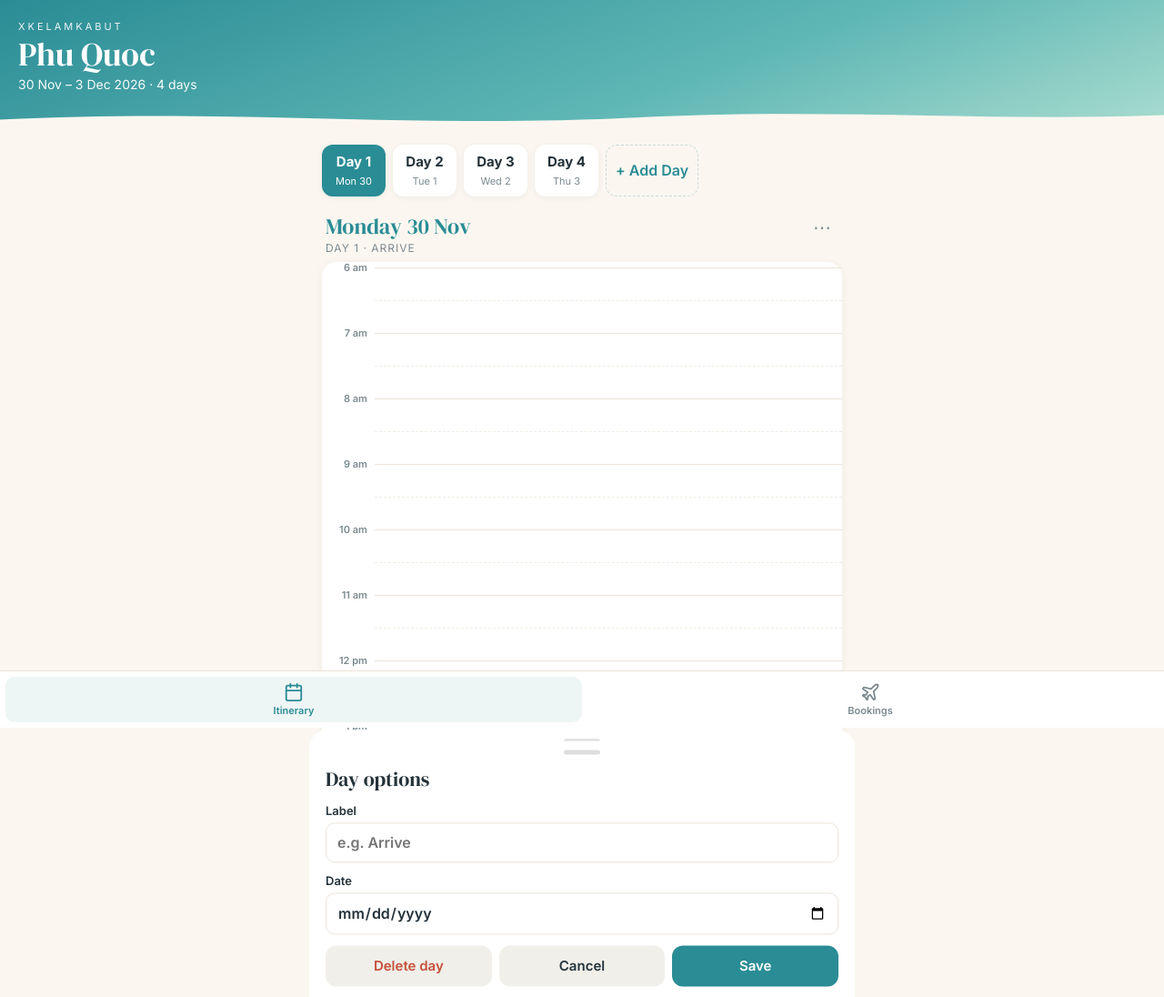
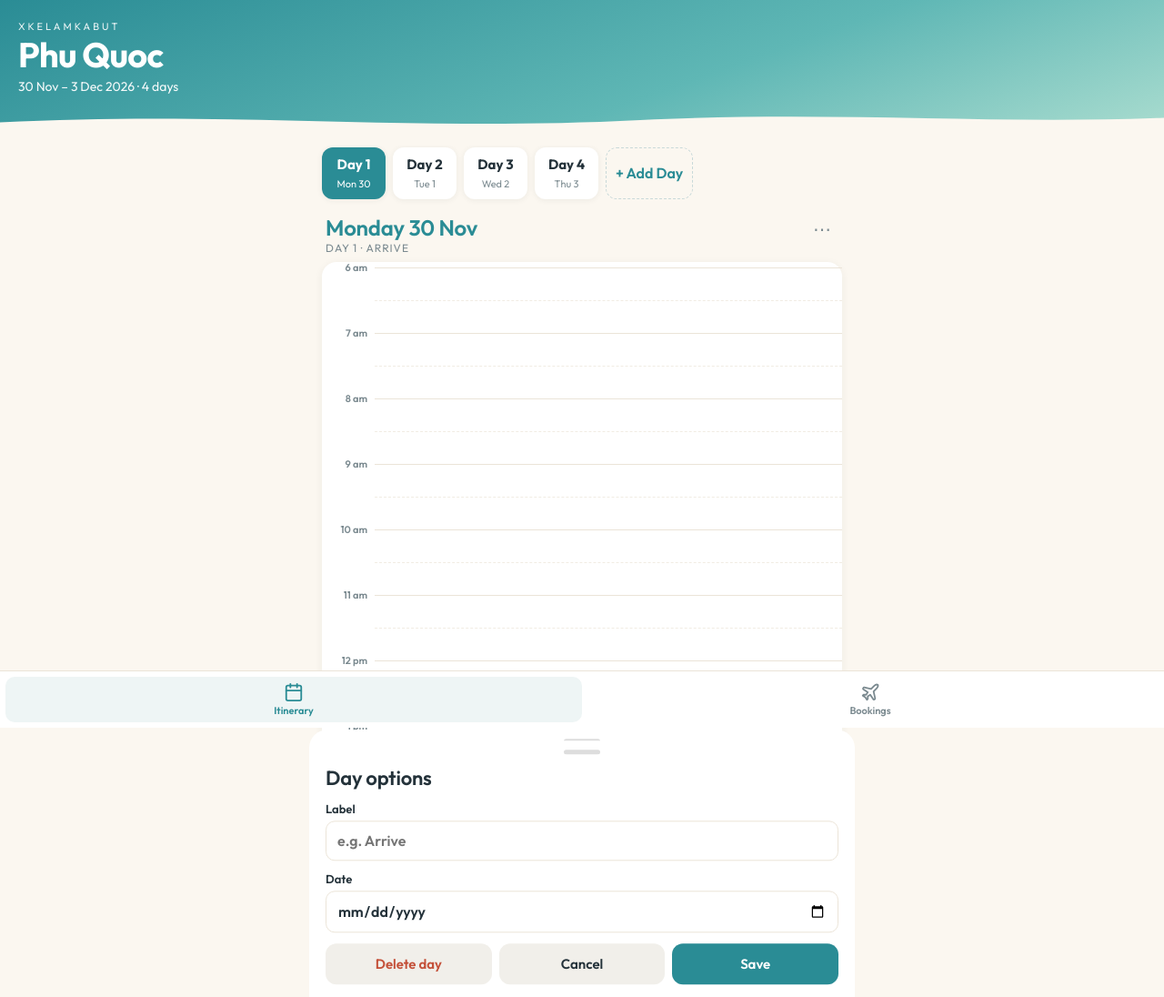
Before and after one commit to joliecodes/xkelamkabut, a plain HTML site: page index.html in a window 1280 px wide. Shown: the top 1096 px of the page at 91% size. Drawn offline with Linux system fonts and the light colour scheme.

Commit message:
Switch typography to Outfit (Galano-style geometric sans)
Co-Authored-By: Claude Opus 5.5 <noreply@anthropic.com>
Claude-Session: https://claude.ai/code/session_01H42t2P4sNSBF7UBcWfEpGx

```diff
--- a/index.html
+++ b/index.html
@@ -11,7 +11,7 @@
 <link rel="icon" href="icons/icon.svg" type="image/svg+xml">
 <link rel="apple-touch-icon" href="icons/icon-192.png">
 <link rel="preconnect" href="https://fonts.googleapis.com">
-<link href="https://fonts.googleapis.com/css2?family=DM+Serif+Display&family=Inter:wght@400;500;600;700&display=swap" rel="stylesheet">
+<link href="https://fonts.googleapis.com/css2?family=Outfit:wght@300;400;500;600;700&display=swap" rel="stylesheet">
 <link rel="stylesheet" href="styles.css">
 </head>
 <body>
--- a/styles.css
+++ b/styles.css
@@ -4,14 +4,14 @@
 }
 *{box-sizing:border-box;margin:0;padding:0}
 html{-webkit-text-size-adjust:100%}
-body{font-family:Inter,system-ui,sans-serif;background:var(--sand);color:var(--ink);-webkit-font-smoothing:antialiased;padding-bottom:calc(76px + env(safe-area-inset-bottom))}
+body{font-family:Outfit,system-ui,sans-serif;background:var(--sand);color:var(--ink);-webkit-font-smoothing:antialiased;padding-bottom:calc(76px + env(safe-area-inset-bottom))}
 button,input,textarea{font:inherit;color:inherit}
 .muted{color:var(--muted);font-weight:400}
 
 /* hero */
 .hero{background:linear-gradient(160deg,#2a8c95,#5fb7b5 60%,#a9dccf);color:#fff;padding:calc(22px + env(safe-area-inset-top)) 20px 40px;position:relative}
 .kicker{font-size:11px;letter-spacing:3px;text-transform:uppercase;opacity:.9}
-h1{font-family:"DM Serif Display",Georgia,serif;font-weight:400;font-size:36px;line-height:1.1;margin:4px 0;outline:none;border-radius:6px}
+h1{font-family:Outfit,sans-serif;font-weight:700;letter-spacing:-.02em;font-size:38px;line-height:1.1;margin:4px 0;outline:none;border-radius:6px}
 h1:focus{background:rgba(255,255,255,.15)}
 .hero p{font-size:14px;opacity:.95;min-height:1em}
 .wave{position:absolute;left:0;bottom:-1px;width:100%;height:26px;fill:var(--sand)}
@@ -29,7 +29,7 @@ main{max-width:600px;margin:0 auto;padding:0 14px}
 .days .add{background:transparent;box-shadow:none;border:1.5px dashed #c9d9d9;color:var(--sea);font-weight:600}
 
 .dayhead{display:flex;align-items:baseline;justify-content:space-between;margin:6px 4px 8px}
-.dayhead h2{font-family:"DM Serif Display",Georgia,serif;font-weight:400;font-size:24px;color:var(--sea)}
+.dayhead h2{font-family:Outfit,sans-serif;font-weight:600;letter-spacing:-.01em;font-size:24px;color:var(--sea)}
 .dayhead .sub{font-size:12px;color:var(--muted);letter-spacing:1px;text-transform:uppercase}
 .dayhead button{border:0;background:none;color:var(--muted);font-size:20px;padding:4px 8px;cursor:pointer}
 
@@ -88,7 +88,7 @@ main{max-width:600px;margin:0 auto;padding:0 14px}
 .drawer{position:fixed;left:0;right:0;bottom:0;max-width:600px;margin:0 auto;background:#fff;border-radius:20px 20px 0 0;padding:8px 18px calc(18px + env(safe-area-inset-bottom));transform:translateY(105%);transition:transform .25s cubic-bezier(.2,.8,.2,1);z-index:11;max-height:92vh;overflow-y:auto}
 .drawer.on{transform:none}
 .grab{width:40px;height:5px;border-radius:9px;background:#ddd;margin:2px auto 12px}
-.drawer h3{font-family:"DM Serif Display",Georgia,serif;font-weight:400;font-size:22px;margin-bottom:12px}
+.drawer h3{font-family:Outfit,sans-serif;font-weight:600;letter-spacing:-.01em;font-size:22px;margin-bottom:12px}
 .types{display:flex;gap:8px;overflow-x:auto;margin:0 -18px 14px;padding:0 18px 4px;scrollbar-width:none}
 .types button{flex:none;border:1.5px solid var(--line);background:#fff;border-radius:12px;padding:8px 12px;font-size:14px;font-weight:600;cursor:pointer;display:flex;align-items:center;gap:6px}
 .types button.on{border-color:var(--c);background:var(--bg);color:var(--ink)}
--- a/sw.js
+++ b/sw.js
@@ -1,5 +1,5 @@
 // Network-first while building: always try fresh files, fall back to cache when offline.
-const CACHE = 'xkk-v3';
+const CACHE = 'xkk-v4';
 const ASSETS = ['./', 'index.html', 'styles.css', 'app.js', 'manifest.json', 'icons/icon.svg'];
 
 self.addEventListener('install', e => {
```
